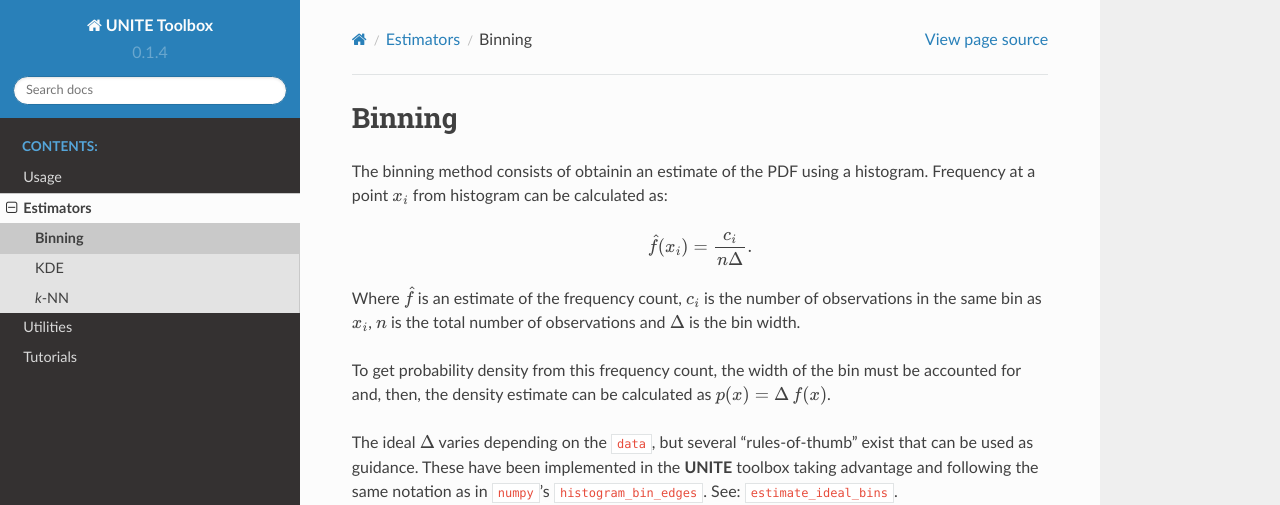
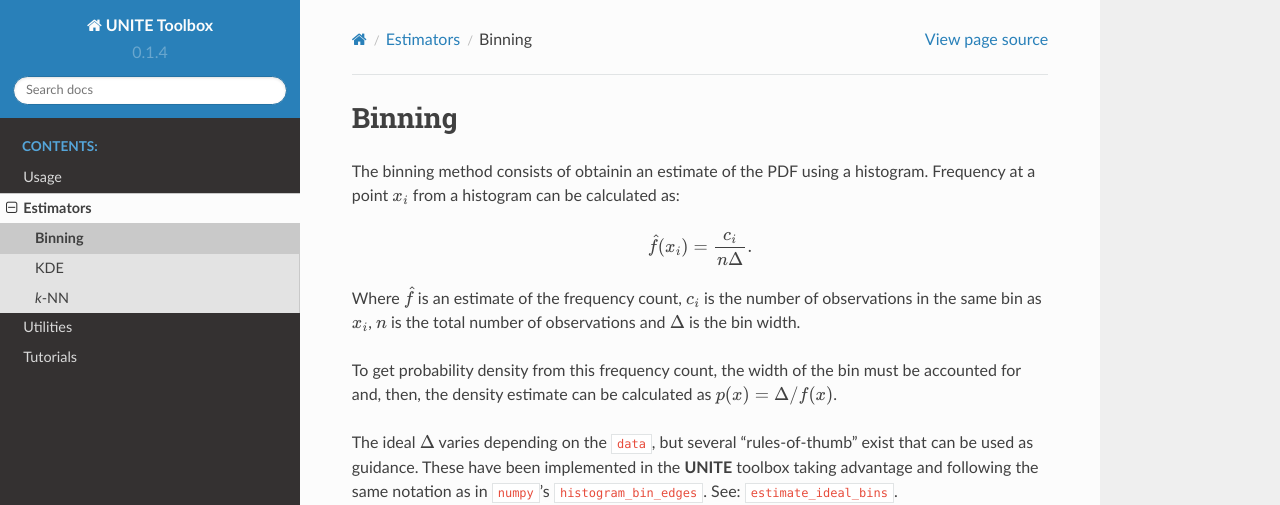
Before and after one commit to manuel-alvarez-chaves/unite_toolbox, a Sphinx documentation site: the page built from docs/source/estimators/bin.rst, in a window 1280 px wide and 1094 px high. Shown: the top 505 px of the window. Built offline with Sphinx 7.4.7 and the Read the Docs theme 2.0.0, drawn with Linux system fonts in a browser that asks for light colours.

Commit message:
Additional documentation

```diff
--- a/docs/source/estimators/bin.rst
+++ b/docs/source/estimators/bin.rst
@@ -1,7 +1,7 @@
 Binning
 -------
 The binning method consists of obtainin an estimate of the PDF using a
-histogram. Frequency at a point :math:`x_i` from histogram can be calculated
+histogram. Frequency at a point :math:`x_i` from a histogram can be calculated
 as:
 
 .. math::
@@ -13,7 +13,7 @@ total number of observations and :math:`\Delta` is the bin width.
 
 To get probability density from this frequency count, the width of the bin
 must be accounted for and, then, the density estimate can be calculated as
-:math:`p(x) = \Delta\,f(x)`.
+:math:`p(x) = \Delta / f(x)`.
 
 The ideal :math:`\Delta` varies depending on the ``data``, but several
 "rules-of-thumb" exist that can be used as guidance. These have been
```
Also changed, not shown: docs/source/estimators/knn.rst (+17 -0 lines).
